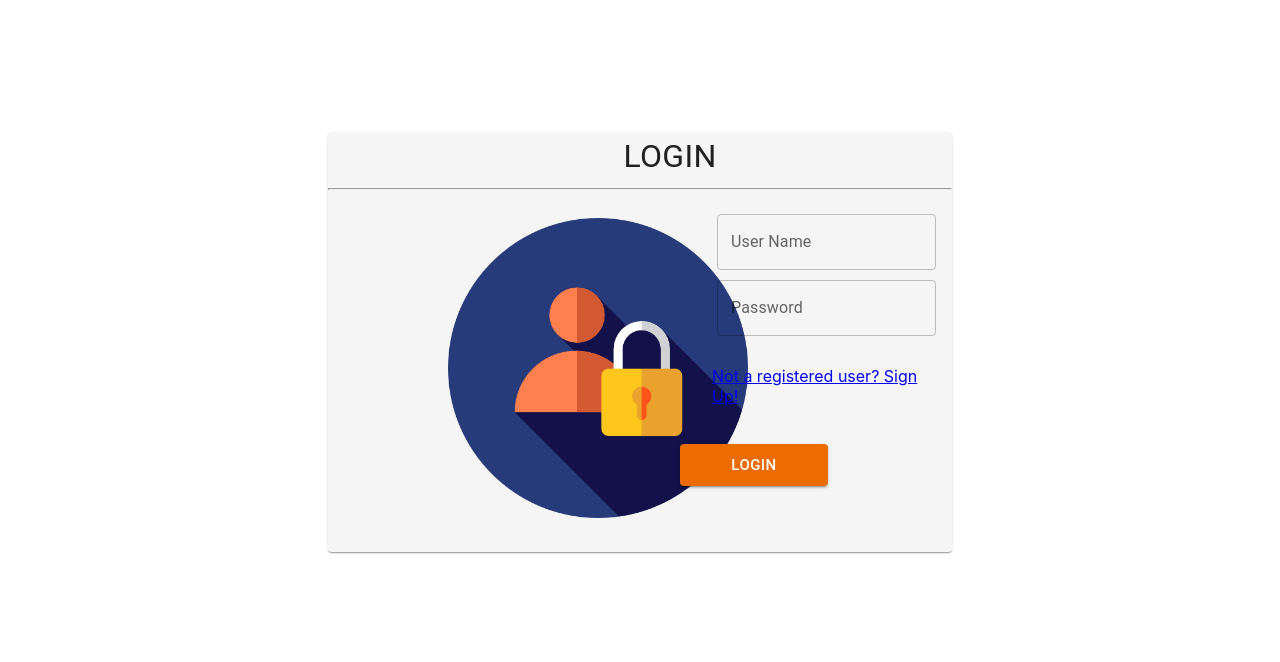
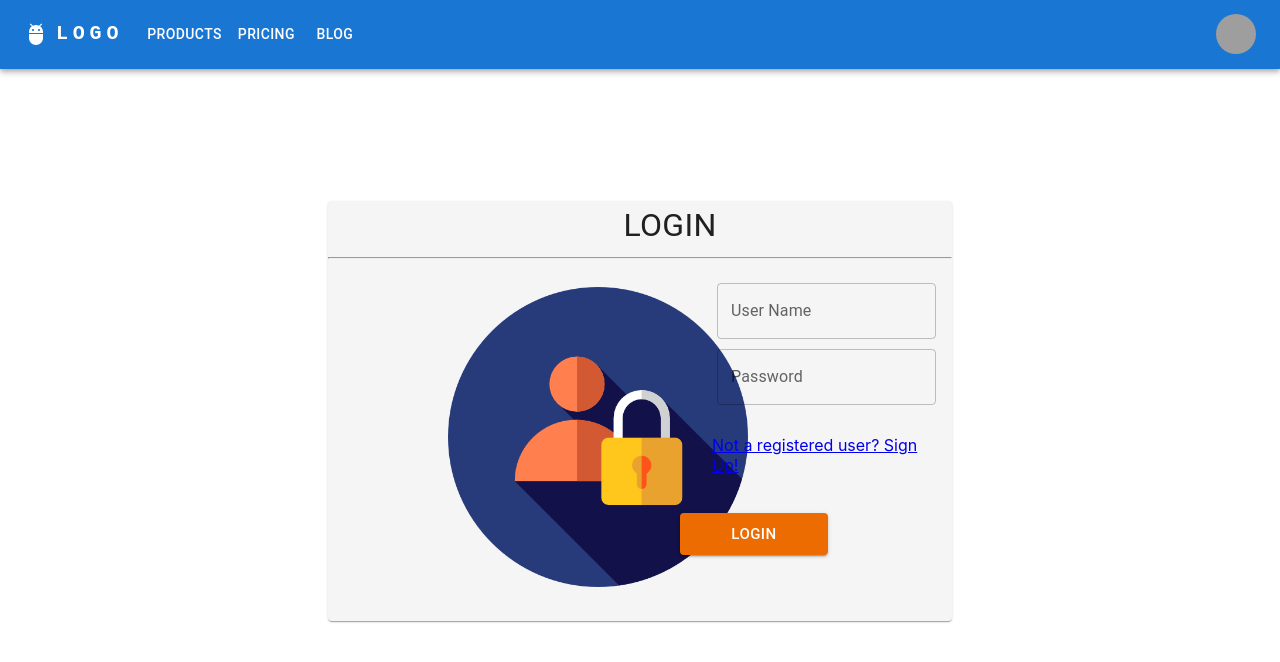
Before and after one commit to di-nethra/SSD-fixed, a React (Create React App) app in the folder ticketfrontend/: page / in a window 1280 px wide. Shown: the top 662 px of the page. Built offline with nearby package versions, Linux system fonts and the light colour scheme; grey boxes are pictures that could not be loaded.

Commit message:
navBar updated

```diff
--- a/ticketfrontend/package.json
+++ b/ticketfrontend/package.json
@@ -5,6 +5,7 @@
   "dependencies": {
     "@emotion/react": "^11.10.5",
     "@emotion/styled": "^11.10.5",
+    "@mui/icons-material": "^5.10.9",
     "@mui/material": "^5.10.12",
     "@testing-library/jest-dom": "^5.16.5",
     "@testing-library/react": "^13.4.0",
--- a/ticketfrontend/src/App.js
+++ b/ticketfrontend/src/App.js
@@ -13,12 +13,14 @@ import DriverAccountTabs from './components/driver_profile/DriverAccountDashboar
 import RequestOTModal from './components/driver_profile/RequestOTModal';
 import LoginPage from "./components/login/LoginPage";
 import SignUpPage from "./components/login/SignUpPage";
+import NavBar from "./components/Common/NavBar";
 
 
 
 function App() {
   return (
     <>
+    <NavBar />
     <Router>
       <Routes>
       <Route path="/" element={<LoginPage />}>
--- a/ticketfrontend/src/components/Common/NavBar.js
+++ b/ticketfrontend/src/components/Common/NavBar.js
@@ -16,7 +16,7 @@ import AdbIcon from '@mui/icons-material/Adb';
 const pages = ['Products', 'Pricing', 'Blog'];
 const settings = ['Profile', 'Account', 'Dashboard', 'Logout'];
 
-function ResponsiveAppBar() {
+function NavBar() {
   const [anchorElNav, setAnchorElNav] = React.useState(null);
   const [anchorElUser, setAnchorElUser] = React.useState(null);
 
@@ -159,4 +159,4 @@ function ResponsiveAppBar() {
     </AppBar>
   );
 }
-export default ResponsiveAppBar;
+export default NavBar;
```
Also changed, not shown: 1 other file (tests, documents, lock files or other folders).
